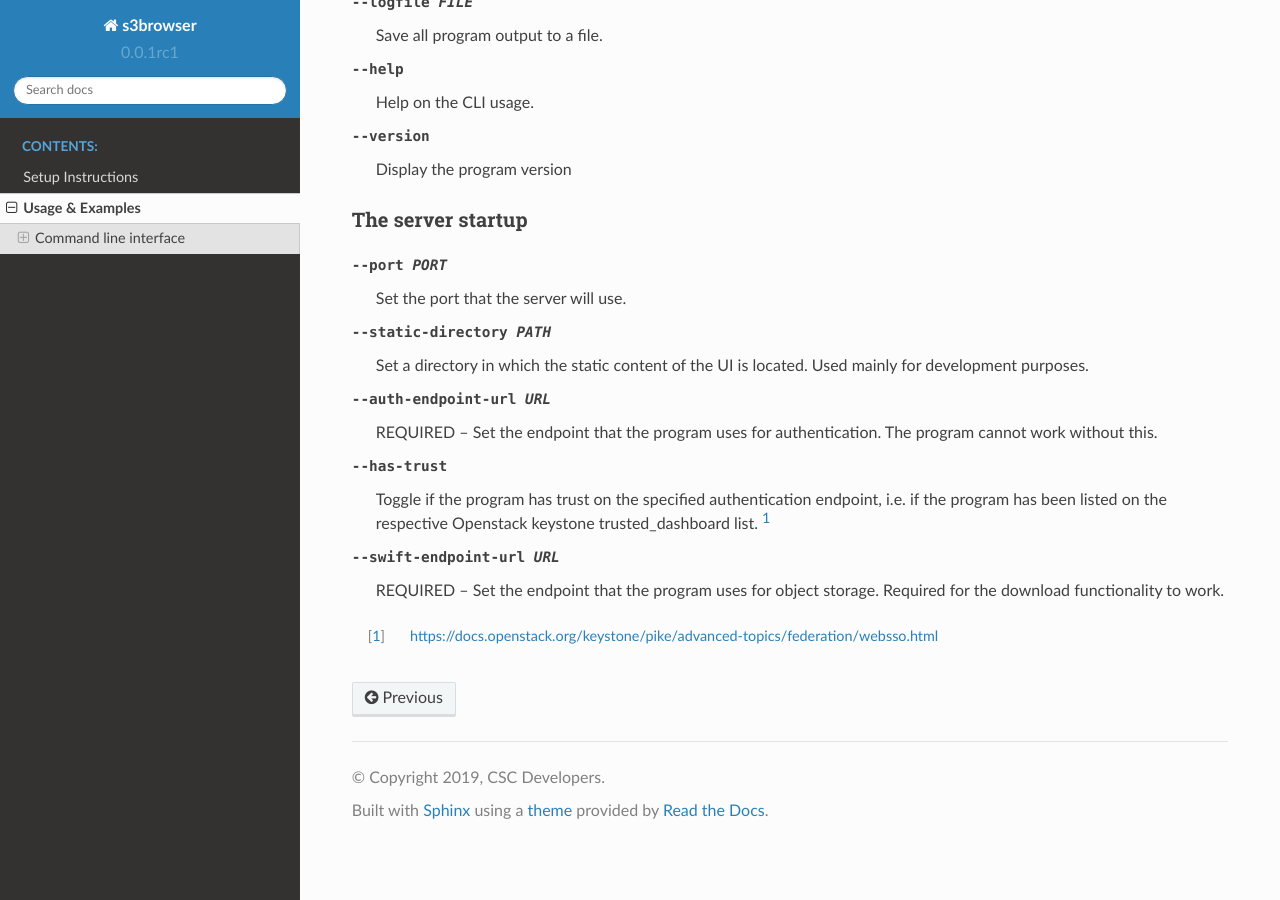
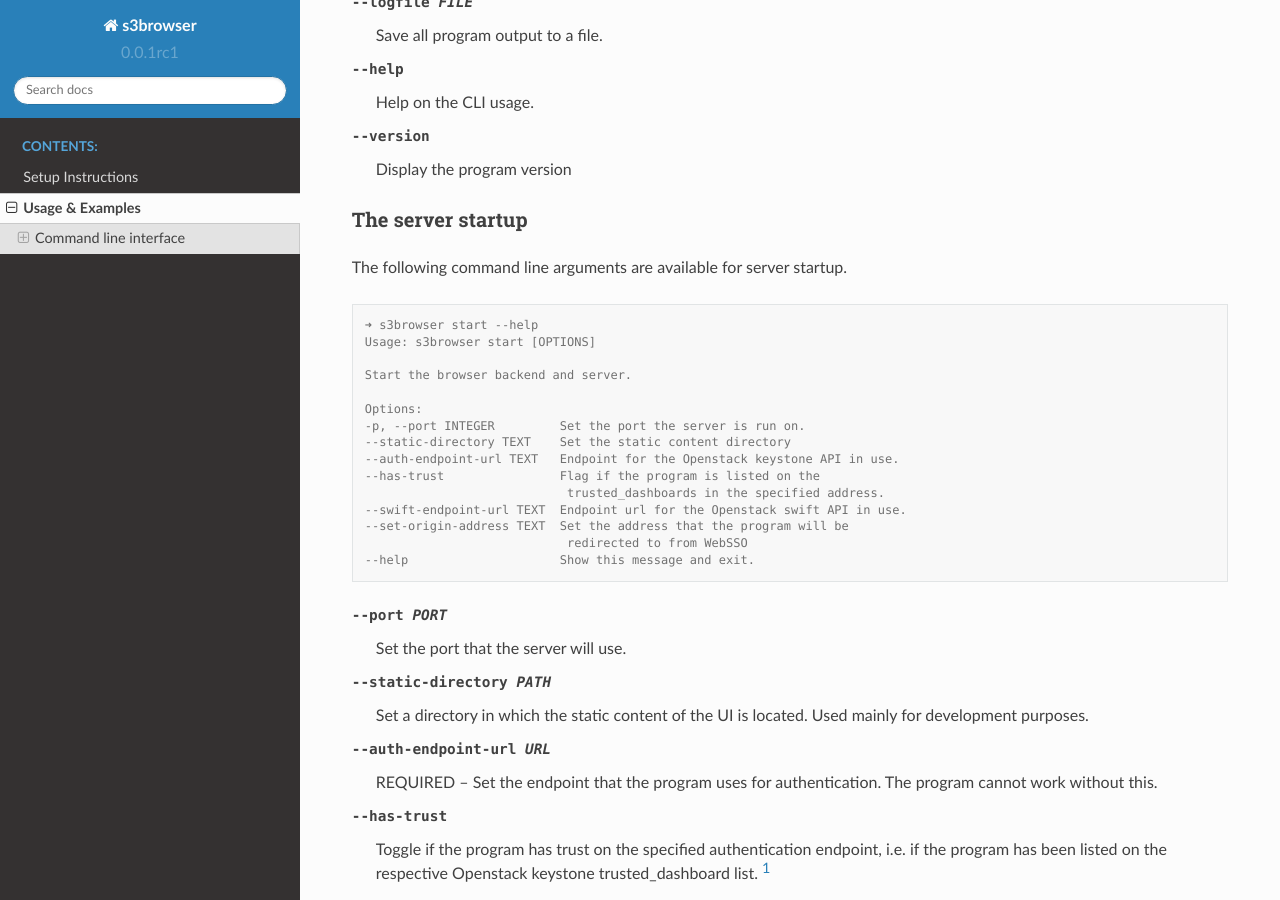
Before and after one commit to CSCfi/swift-browser-ui, a Sphinx documentation site: the page built from docs/source/usage.rst, in a window 1280 px wide and 900 px high, scrolled down 1027 px. Built offline with Sphinx 7.4.7 and the Read the Docs theme 2.0.0, drawn with Linux system fonts in a browser that asks for light colours.

Commit message:
added start usage instructions

```diff
--- a/docs/source/usage.rst
+++ b/docs/source/usage.rst
@@ -49,8 +49,31 @@
 --help                         Help on the CLI usage.
 --version                      Display the program version
 
+
 The server startup
 ~~~~~~~~~~~~~~~~~~
+
+The following command line arguments are available for server startup.
+
+.. code-block:: console
+
+    ➜ s3browser start --help
+    Usage: s3browser start [OPTIONS]
+
+    Start the browser backend and server.
+
+    Options:
+    -p, --port INTEGER         Set the port the server is run on.
+    --static-directory TEXT    Set the static content directory
+    --auth-endpoint-url TEXT   Endpoint for the Openstack keystone API in use.
+    --has-trust                Flag if the program is listed on the
+                                trusted_dashboards in the specified address.
+    --swift-endpoint-url TEXT  Endpoint url for the Openstack swift API in use.
+    --set-origin-address TEXT  Set the address that the program will be
+                                redirected to from WebSSO
+    --help                     Show this message and exit.
+
+
 --port PORT                    Set the port that the server will use.
 --static-directory PATH        Set a directory in which the static content of
                                the UI is located. Used mainly for development
```
